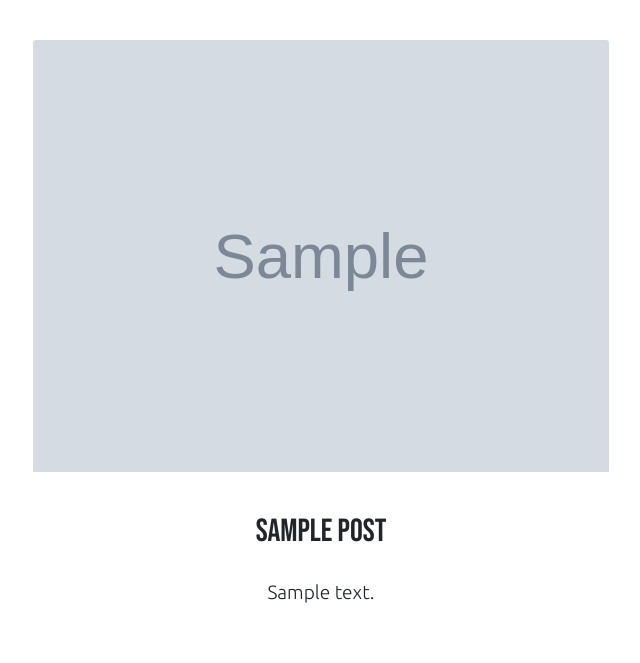
After one commit to jose-padin/djangoblog, a Django app: page /posts/1 in a window 1280 px wide. The commit adds this page. Shown: the top 663 px of the page, without its empty margins (255-895 px from the left). Run offline with Django 4.2, Linux system fonts and the light colour scheme; tables that the repository leaves empty hold one stand-in row (values such as "Sample post"); grey boxes marked "Sample" are stand-in pictures; some libraries are stand-ins or nearby versions.

Commit message:
Added style to login and post list and detail pages and new URLs to posts

```diff
--- a/src/djangoblog/core/authn/templates/login.html
+++ b/src/djangoblog/core/authn/templates/login.html
@@ -2,7 +2,7 @@
 {% load static %}
 
 {% block head %}
-        <link rel="stylesheet" type="text/css" href="{% static 'css/login.css' %}"">
+        <link rel="stylesheet" type="text/css" href="{% static 'css/login.css' %}">
 {% endblock%}
 
 
--- a/src/djangoblog/core/post/models/post.py
+++ b/src/djangoblog/core/post/models/post.py
@@ -27,7 +27,7 @@ class Post(models.Model):
         blank=True,
     )
     is_deleted = models.BooleanField(default=False, blank=True)
-    image = models.ImageField(upload_to="uploads/posts", null=True, blank=True)
+    image = models.ImageField(upload_to="media")
 
     class Meta:
         db_table = "post"
--- /dev/null
+++ b/src/djangoblog/core/post/templates/detail.html
@@ -0,0 +1,19 @@
+{% extends 'base/base.html' %}
+{% load static %}
+
+{% block head %}
+    <link rel="preconnect" href="https://fonts.googleapis.com">
+    <link rel="preconnect" href="https://fonts.gstatic.com" crossorigin>
+    <link href="https://fonts.googleapis.com/css2?family=Bebas+Neue&family=Ubuntu:wght@300&display=swap" rel="stylesheet">
+    <link rel="stylesheet" type="text/css" href="{% static 'css/blog_detail.css' %}">
+{% endblock%}
+
+{% block content %}
+<article class="card w-50">
+    <img class="card-img-top" src="{{ post.image.url }}" alt="Post image">
+    <div class="card-body">
+        <h5 class="card-title">{{ post.title }}</h5>
+        <p class="card-text text">{{ post.text }}</p>
+    </div>
+</article>
+{% endblock%}
--- a/src/djangoblog/core/post/templates/form.html
+++ b/src/djangoblog/core/post/templates/form.html
@@ -1,4 +1,4 @@
-<form method="post">
+<form method="post" enctype="multipart/form-data">
     {% csrf_token %}
     {{ form.as_p }}
     <button type="submit" class="btn btn-primary">Add</button>
--- a/src/djangoblog/core/post/urls.py
+++ b/src/djangoblog/core/post/urls.py
@@ -1,8 +1,9 @@
 from django.urls import re_path
 
-from .views import PostCreateView, PostListView
+from .views import PostCreateView, PostDetailView, PostListView
 
 urlpatterns = [
     re_path(r"^$", PostListView.as_view(), name="list"),
     re_path(r"^add$", PostCreateView.as_view(), name="add"),
+    re_path(r"^(?P<post_id>\d+$)", PostDetailView.as_view(), name="detail"),
 ]
--- a/src/djangoblog/core/post/views.py
+++ b/src/djangoblog/core/post/views.py
@@ -1,5 +1,5 @@
 from django.shortcuts import redirect, render
-from django.views.generic import CreateView, ListView
+from django.views.generic import CreateView, DetailView, ListView
 
 from .models import Post
 
@@ -9,7 +9,6 @@ class PostListView(ListView):
 
     def get(self, request, *args, **kwargs):
         posts = Post.objects.filter(is_deleted=False)
-
         return render(request, self.template_name, {"posts": posts})
 
 
@@ -18,11 +17,24 @@ class PostCreateView(CreateView):
     fields = ("title", "text", "tags", "image")
     template_name = "form.html"
 
+    # TODO: use a form for this
     def post(self, request, *args, **kwargs):
+        author = request.user
+
+        if not author.is_authenticated:
+            return redirect("posts:add")
+
         obj = Post()
         obj.title = request.POST["title"]
         obj.text = request.POST["text"]
-        obj.image = request.POST["image"]
         obj.author = request.user
+        obj.image = request.FILES["image"]
         obj.save()
+
         return redirect("post:list")
+
+
+class PostDetailView(DetailView):
+    template_name = "detail.html"
+    pk_url_kwarg = "post_id"
+    queryset = Post.objects.filter(is_deleted=False)
--- a/src/djangoblog/settings.py
+++ b/src/djangoblog/settings.py
@@ -52,6 +52,7 @@ TEMPLATES = [
         "OPTIONS": {
             "context_processors": [
                 "django.template.context_processors.debug",
+                "django.template.context_processors.media",
                 "django.template.context_processors.request",
                 "django.contrib.auth.context_processors.auth",
                 "django.contrib.messages.context_processors.messages",
@@ -109,14 +110,15 @@ USE_I18N = True
 USE_TZ = True
 
 
+# Static files
 STATIC_URL = "/static/"
 STATICFILES_DIRS = [
     BASE_DIR.parent / "static",
 ]
 
 # Media
-MEDIA_ROOT = "djangoblog/uploads/"
-MEDIA_URL = ""
+MEDIA_ROOT = os.path.join(BASE_DIR.parent, "media/")
+MEDIA_URL = "media/"
 
 
 DEFAULT_AUTO_FIELD = "django.db.models.BigAutoField"
--- a/src/djangoblog/urls/urls.py
+++ b/src/djangoblog/urls/urls.py
@@ -1,3 +1,5 @@
+from django.conf import settings
+from django.conf.urls.static import static
 from django.contrib import admin
 from django.urls import include, re_path
 
@@ -6,4 +8,4 @@ urlpatterns = [
 
     re_path(r"^", include(("djangoblog.core.authn.urls", "authentication"))),
     re_path(r"^posts/", include(("djangoblog.core.post.urls", "post"))),
-]
+] + static(settings.MEDIA_URL, document_root=settings.MEDIA_ROOT)
--- /dev/null
+++ b/static/css/blog_detail.css
@@ -0,0 +1,39 @@
+body {
+    margin: 0;
+    padding: 0;
+    display: flex;
+    flex-direction: column;
+    justify-content: center;
+    align-items: center;
+    width: 90vw;
+}
+
+article {
+    display: flex;
+    flex-direction: column;
+    justify-content: center;
+    align-items: center;
+    font-family: 'Bebas Neue', cursive;
+    margin: 40px 0;
+    border: none !important;
+}
+
+article div.card-body {
+    display: flex;
+    justify-content: center;
+    align-items: center;
+    flex-direction: column;
+}
+
+article div.card-body h5 {
+    font-size: 2rem;
+    margin: 25px 0;
+}
+
+article p.text {
+    font-family: 'Ubuntu', sans-serif;
+    font-weight: 400;
+    font-size: larger;
+    line-height: 2rem;
+    white-space: wrap;
+}
```
Also changed, not shown: src/djangoblog/core/post/templates/list.html (+18 -15 lines), static/css/blog_list.css (added, +39 -0 lines), src/djangoblog/core/post/migrations/0006_alter_post_image.py (added), src/djangoblog/core/post/migrations/0007_alter_post_image.py (added), 1 other file.
